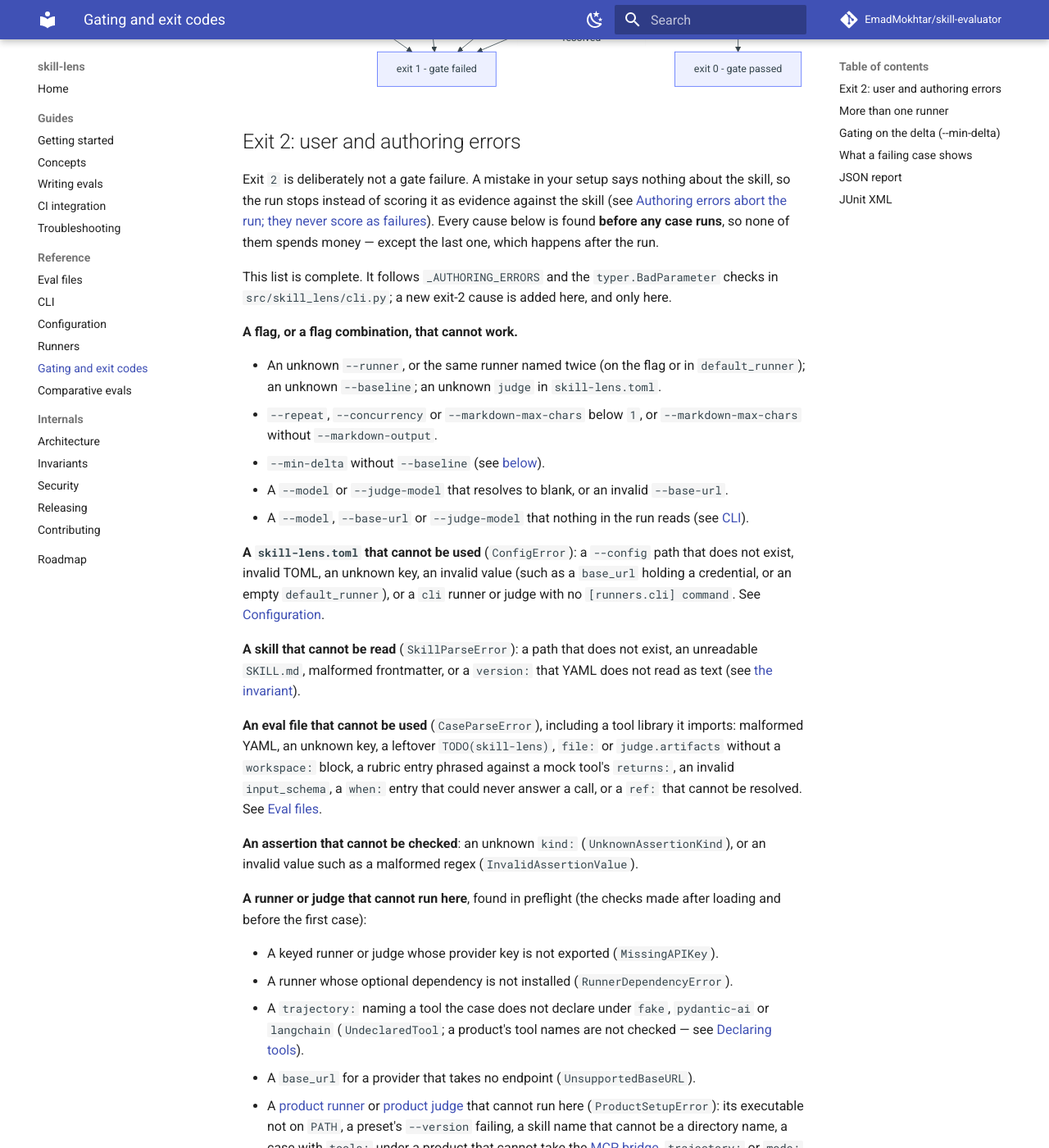
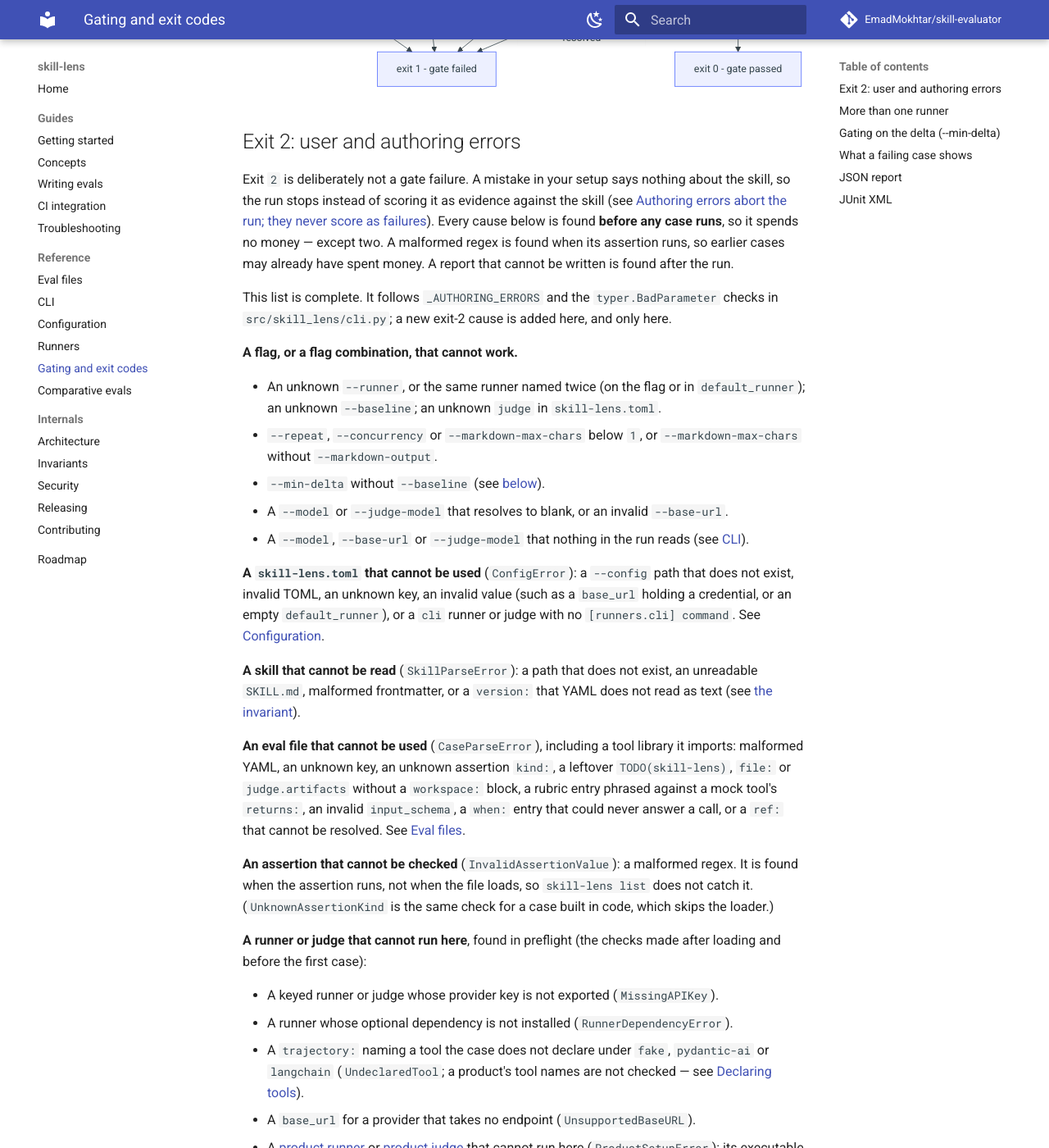
Before and after one commit to EmadMokhtar/skill-evaluator, an MkDocs documentation site: the page built from docs/gating.md, in a window 1280 px wide and 1400 px high, scrolled down 1894 px. Shown: the whole window at 82% size. Built offline with MkDocs 1.6.1 and Material for MkDocs 9.7.7, drawn with Linux system fonts in a browser that asks for light colours; comment, search, counter and statistics services are not loaded.

Commit message:
docs: say which exit-2 causes can appear after cases start
A malformed regex is found when its assertion runs, not when the file
loads, so earlier cases may already have spent money. An unknown
assertion kind in an eval file is a CaseParseError at load time;
UnknownAssertionKind is raised only for a case built in code.

Co-Authored-By: Claude Opus 5.5 <noreply@anthropic.com>

```diff
--- a/docs/gating.md
+++ b/docs/gating.md
@@ -29,8 +29,9 @@ flowchart TD
 Exit `2` is deliberately not a gate failure. A mistake in your setup says nothing about the
 skill, so the run stops instead of scoring it as evidence against the skill (see
 [Authoring errors abort the run; they never score as failures](invariants.md#authoring-errors-abort-the-run-they-never-score-as-failures)).
-Every cause below is found **before any case runs**, so none of them spends money — except
-the last one, which happens after the run.
+Every cause below is found **before any case runs**, so it spends no money — except two. A
+malformed regex is found when its assertion runs, so earlier cases may already have spent
+money. A report that cannot be written is found after the run.
 
 This list is complete. It follows `_AUTHORING_ERRORS` and the `typer.BadParameter` checks in
 `src/skill_lens/cli.py`; a new exit-2 cause is added here, and only here.
@@ -56,13 +57,16 @@ unreadable `SKILL.md`, malformed frontmatter, or a `version:` that YAML does not
 (see [the invariant](invariants.md#a-version-that-yaml-does-not-parse-as-a-string-is-an-authoring-error)).
 
 **An eval file that cannot be used** (`CaseParseError`), including a tool library it
-imports: malformed YAML, an unknown key, a leftover `TODO(skill-lens)`, `file:` or
+imports: malformed YAML, an unknown key, an unknown assertion `kind:`, a leftover
+`TODO(skill-lens)`, `file:` or
 `judge.artifacts` without a `workspace:` block, a rubric entry phrased against a mock
 tool's `returns:`, an invalid `input_schema`, a `when:` entry that could never answer a
 call, or a `ref:` that cannot be resolved. See [Eval files](eval-files.md).
 
-**An assertion that cannot be checked**: an unknown `kind:` (`UnknownAssertionKind`), or an
-invalid value such as a malformed regex (`InvalidAssertionValue`).
+**An assertion that cannot be checked** (`InvalidAssertionValue`): a malformed regex. It is
+found when the assertion runs, not when the file loads, so `skill-lens list` does not catch
+it. (`UnknownAssertionKind` is the same check for a case built in code, which skips the
+loader.)
 
 **A runner or judge that cannot run here**, found in preflight (the checks made after
 loading and before the first case):
```
